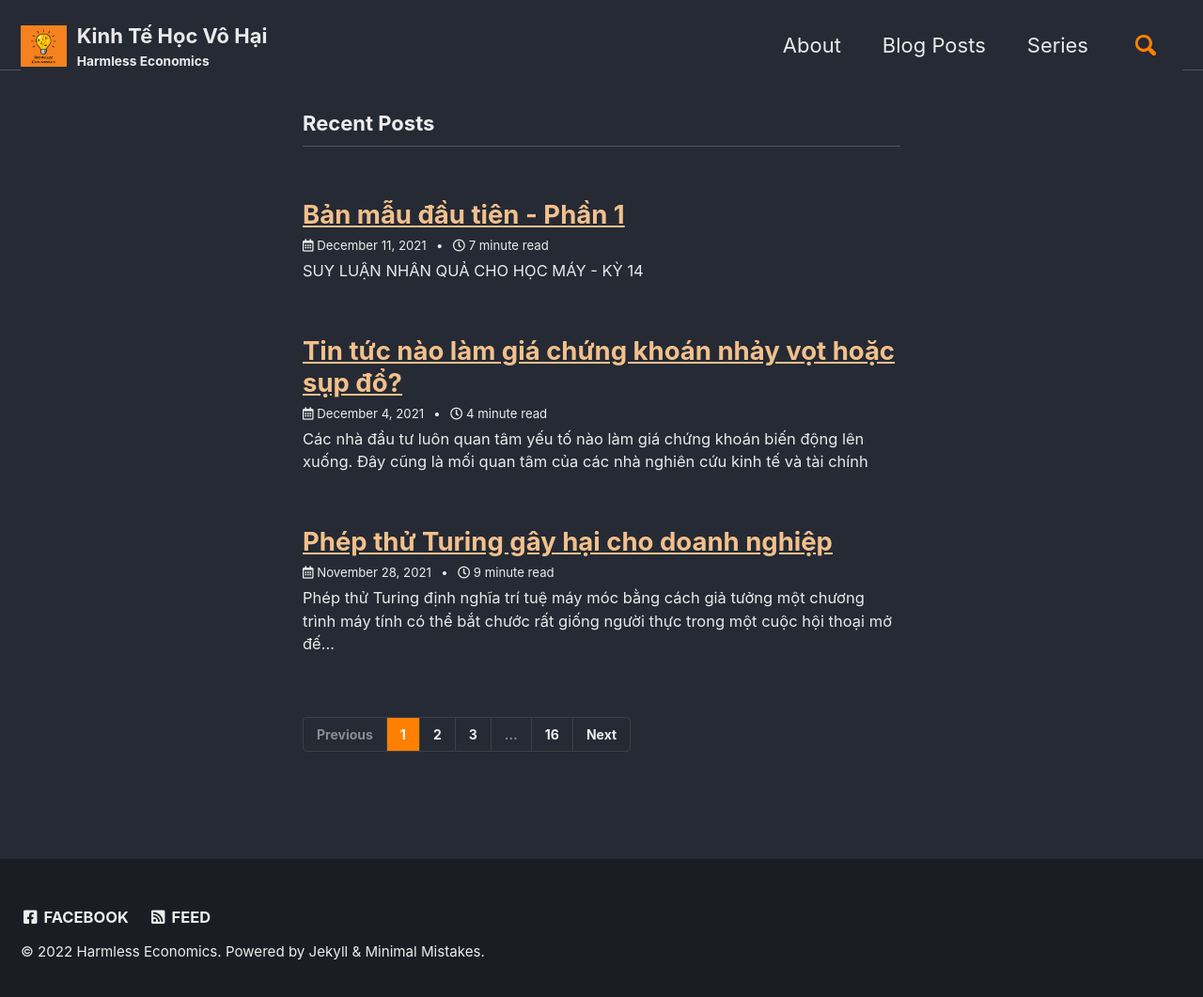
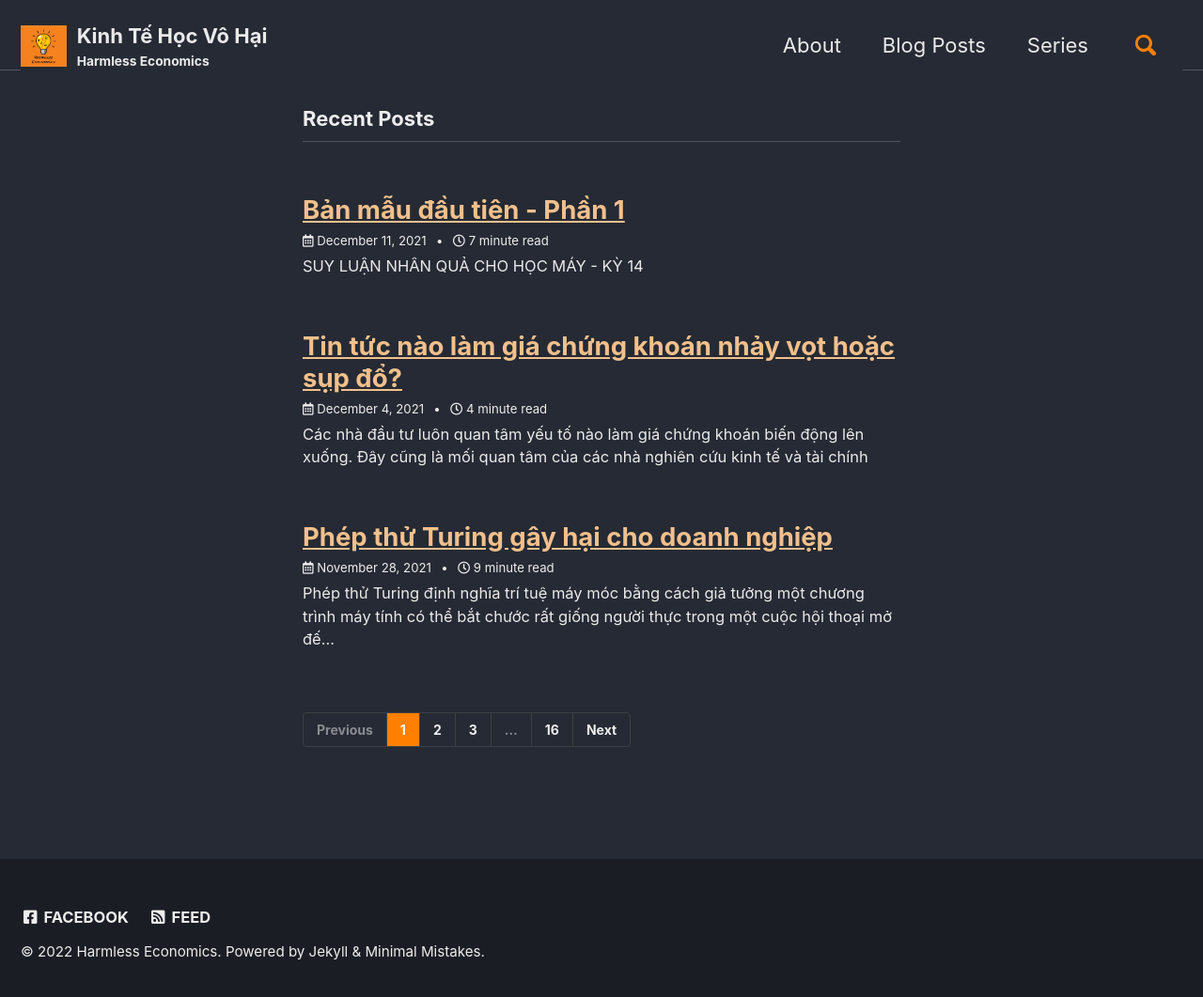
Before and after one commit to kinhtehocvohai/kinhtehocvohai.github.io, a Jekyll site: the page built from index.html, in a window 1280 px wide and 1069 px high. Shown: the top 1061 px of the window at 94% size. Built offline with Jekyll 4.4.1, drawn with Linux system fonts in a browser that asks for light colours; cached includes are drawn as plain includes; the list of posts is cut into pages by our own code.

Commit message:
Update _base.scss

```diff
--- a/_sass/minimal-mistakes/_base.scss
+++ b/_sass/minimal-mistakes/_base.scss
@@ -10,7 +10,7 @@ html {
 
 body {
   margin: 0;
-  padding: 65px 0 0; //<-- set page body's top padding to 65
+  padding: 60px 0 0; //<-- set page body's top padding to 65
                      //and set 0 padding for left and right sides
   color: $text-color;
   font-family: $global-font-family;
```
